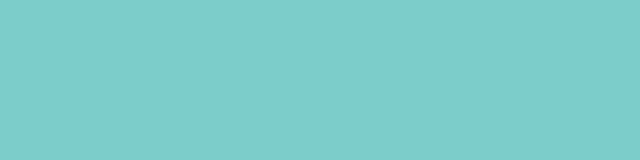
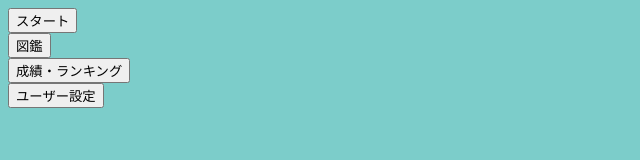
Before and after one commit to ojklab/math-trading-cards, a plain HTML site: page public/index.html in a window 1280 px wide. Shown: the whole page, without its empty margins (0-640 px from the left). Drawn offline with Linux system fonts and the light colour scheme.

Commit message:
ホーム画面編集

```diff
--- a/public/index.html
+++ b/public/index.html
@@ -6,5 +6,10 @@
     <title>ホーム</title>
     <link href="./style.css" rel="stylesheet" />
   </head>
-  <body></body>
+  <body>
+    <button>スタート</button><br />
+    <button>図鑑</button><br />
+    <button>成績・ランキング</button><br />
+    <button>ユーザー設定</button><br />
+  </body>
 </html>
```
